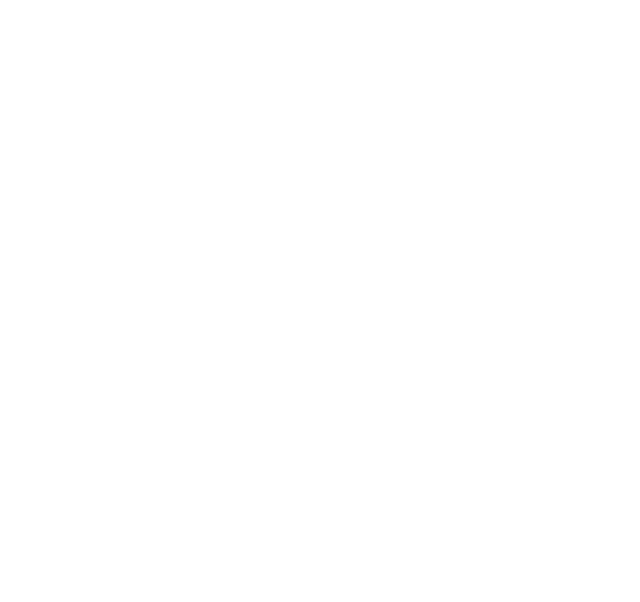
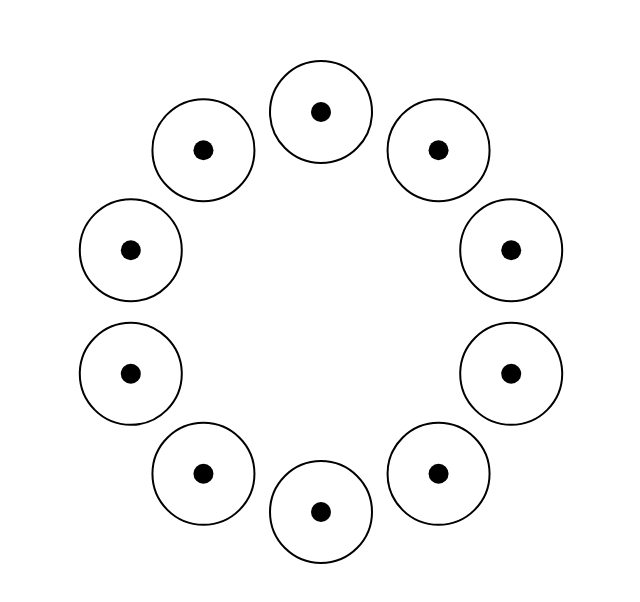
Before and after one commit to Hakeem-star/haklad.dev, a Next.js app: page /experiments/circleEyes in a window 1280 px wide. Shown: the part 138-740 px from the top of the page, without its empty margins (369-1009 px from the left). Built offline with nearby package versions, Linux system fonts and the light colour scheme.

Commit message:
fix alignment of circles on page

```diff
--- a/pages/experiments/circleEyes.tsx
+++ b/pages/experiments/circleEyes.tsx
@@ -6,8 +6,7 @@
   position: absolute;
   inset: 0;
   transform: ${({ placement: { x, y } }) =>
-    `translate(calc(${x}px + 50vw}px, ${y} + 50vh
-    }px)`};
+    `translate(calc(${x}px + 50vw), calc(${y}px + 50vh))`};
   width: fit-content;
   height: fit-content;
 `;
@@ -24,7 +23,7 @@
   width: 20px;
   height: 20px;
 `;
-
+// translate(calc(-117.55705045849467 px + 100vw),calc(161.80339887498945 px + 100vh))
 const EyeWhite = styled.div`
   width: 100px;
   height: 100px;
```
